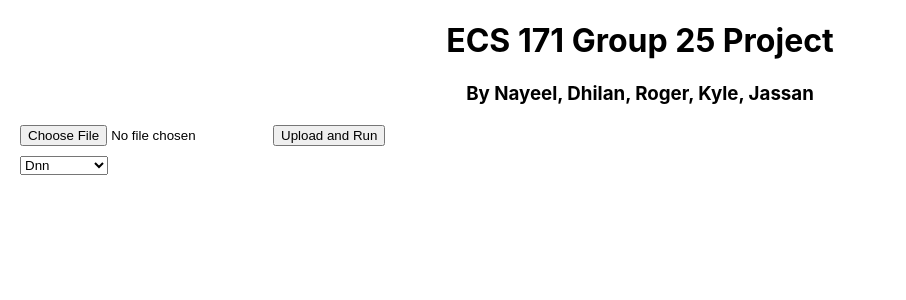
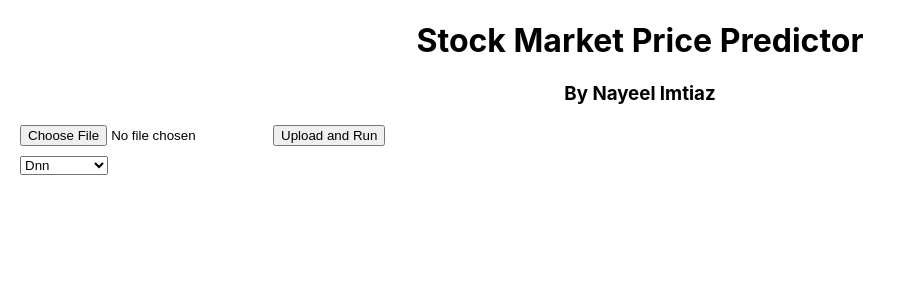
Before and after one commit to CalculusSlayer/ML-model-app, a React (Create React App) app in the folder frontend/: page / in a window 1280 px wide. Shown: the top 300 px of the page, without its empty margins (0-906 px from the left). Built offline with nearby package versions, Linux system fonts and the light colour scheme.

Commit message:
Minor modifications to documentations and requirements file

```diff
--- a/frontend/src/App.jsx
+++ b/frontend/src/App.jsx
@@ -48,8 +48,8 @@ function App() {
 
   return (
     <>
-      <h1 style={{textAlign: 'center'}}>ECS 171 Group 25 Project</h1>
-      <h3 style={{textAlign: 'center'}}>By Nayeel, Dhilan, Roger, Kyle, Jassan</h3>
+      <h1 style={{textAlign: 'center'}}>Stock Market Price Predictor</h1>
+      <h3 style={{textAlign: 'center'}}>By Nayeel Imtiaz</h3>
       {/* <div style={{paddingLeft: '20px', paddingBottom: '10px'}}>
         <DataFetcher url="http://localhost:8000/"/>
       </div> */}
```
Also changed, not shown: 2 other files (tests, documents, lock files or other folders).
